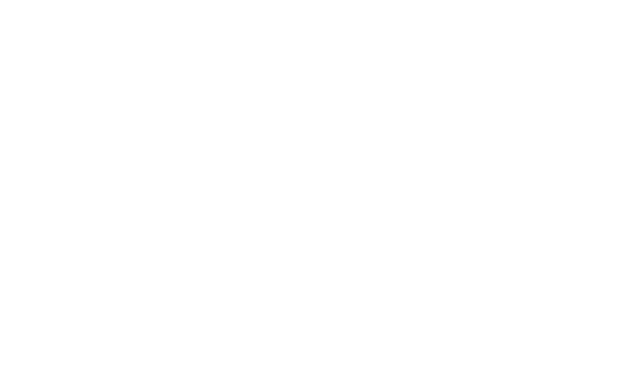
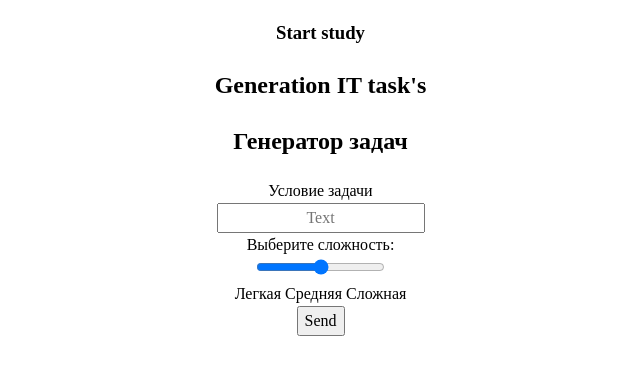
Before and after one commit to Absos1488/Generate-AI-task-s, a website: page src/main.html in a window 1280 px wide. Shown: the whole page, without its empty margins (312-952 px from the left). Drawn offline with nearby package versions, Linux system fonts and the light colour scheme; files that its build step writes are made by us from their sources.

Commit message:
HTML base

```diff
--- a/src/index.js
+++ b/src/index.js
@@ -0,0 +1 @@
+const progress = document.querySelector("#progress");
--- a/src/main.html
+++ b/src/main.html
@@ -4,8 +4,45 @@
     <meta charset="UTF-8">
     <meta name="viewport" content="width=device-width, initial-scale=1.0">
     <title>Generate-AI-task-s</title>
+    <link rel="stylesheet" href="index.css">
+    <link rel="stylesheet" href="index.js" defer>
 </head>
 <body>
+    <header class="task__hedear">
+        <nav class="task__hedear__nav">
+            <span class="task__hedear__nav-span-h3">
+                <h3>Start study</h3>
+            </span>
+            <span class="task__hedear__nav-span-h1">
+                <h1>Generation IT task's </h1>
+            </span>
+        </nav>
+    </header>
 
+    <section class="task__menager">
+    <form action="/sumbit" method="POST">
+        <div class="task__menager-div">
+            <span class="task__menager-item-h1">
+                <h1>Генератор задач</h1>
+            </span>
+            <span class="task__menager-item-p">
+                <p>Условие задачи</p>
+            </span>
+            <div class="task__menager-item-input">
+                <input type="text" placeholder="Text">
+            </div>
+            <label for="progress">Выберите сложность:</label>
+            <div class="task__menager-progress-container">
+                <input type="range" min="1" max="3" id="progress">
+            </div>
+            <div class="task__menager-progress-container-levels">
+                <span>Легкая</span>
+                <span>Средняя</span>
+                <span>Сложная</span>
+            </div>
+            <button type="submit">Send</button>
+        </div>
+    </form>
+    </section>
 </body>
 </html>
--- a/src/style/global.css
+++ b/src/style/global.css
@@ -0,0 +1,5 @@
+* {
+    text-align: center;
+    text-decoration: none;
+    align-items: center;
+}
--- a/src/style/index.css
+++ b/src/style/index.css
@@ -0,0 +1,3 @@
+@import "global.css";
+@import "fonts.css";
+@import "normalize.css";
```
